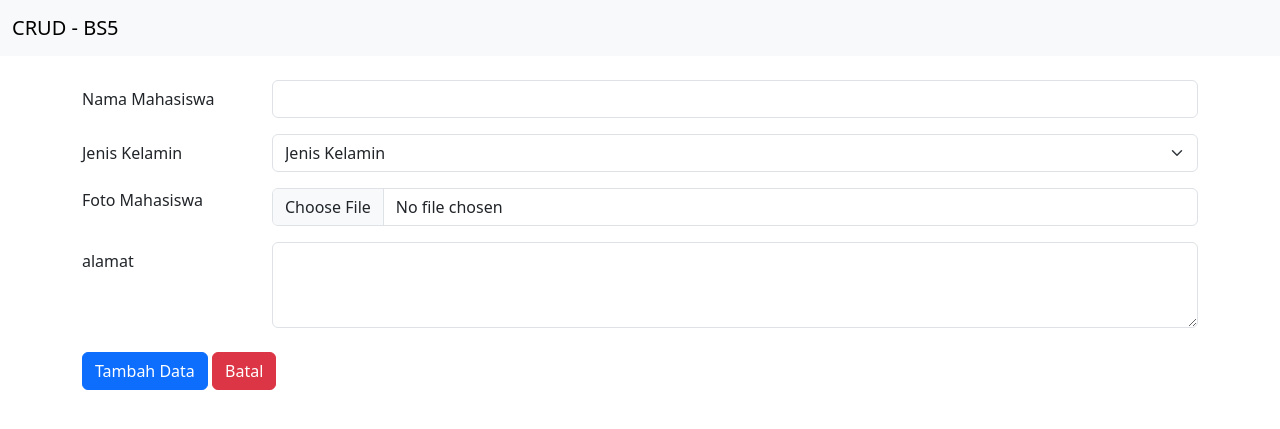
After one commit to fadhil9898/crudKelas, a PHP site: page /kelola.php in a window 1280 px wide. The commit adds this page. Shown: the top 429 px of the page. Run offline with PHP 8.4, Linux system fonts and the light colour scheme.

Commit message:
struktur kendali crud

```diff
--- /dev/null
+++ b/kelola.php
@@ -0,0 +1,74 @@
+<!DOCTYPE html>
+<html lang="en">
+<head>
+    <meta charset="UTF-8">
+    <meta name="viewport" content="width=device-width, initial-scale=1.0">
+    <title>Kelas</title>
+    <link href="https://cdn.jsdelivr.net/npm/bootstrap@5.3.8/dist/css/bootstrap.min.css" rel="stylesheet">
+    <script src="https://cdn.jsdelivr.net/npm/bootstrap@5.3.8/dist/js/bootstrap.bundle.min.js"></script>
+    <link rel="stylesheet" href="styele.css">
+</head>
+<body>
+ <nav class="navbar navbar-light bg-light mb-4">
+    <div class="container-fluid">
+        <a class="navbar-brand" href="#">CRUD - BS5</a>
+    </div>
+ </nav>
+ <div class="container">
+    <form action="proses.php" method="POST">
+        <div class="mb-3 row">
+            <label for="namaMahasiswa" class="col-sm-2 col-form-label">Nama Mahasiswa</label>
+            <div class="col-sm-10">
+                <input type="text" class="form-control" id="namaMahasiswa">
+            </div>
+        </div>
+        <div class="mb-3 row">
+            <label for="jk" class="col-sm-2 col-form-label">Jenis Kelamin</label>
+            <div class="col-sm-10">
+                <select id="jk" class="form-select">
+                        <option selected>Jenis Kelamin</option>
+                        <option value="Laki-Laki">Laki-Laki</option>
+                        <option value="perempuan">perempuan</option>
+                </select>
+            </div>
+        </div>
+        <div class="mb-3 row">
+            <label for="fotoMahasiswa" class="col-sm-2 form-label">Foto Mahasiswa</label>
+            <div class="col-sm-10">
+            <input class="form-control" type="file" id="fotoMahasiswa" >
+            </div>
+        </div>
+
+        <div class="mb-3 row">
+            <label for="alamat" class="col-sm-2 col-form-label">alamat</label>
+            <div class="col-sm-10">
+                <textarea rows="3" class="form-control" id="alamat"></textarea>
+            </div>
+        </div>
+
+        <div class="mb-3 row mt-4">
+            <div class="col ">
+                <?php
+                if(isset($_GET['ubah'])){
+                ?>
+                <button type="submit" name="aksi" value="edit" class="btn btn-primary">
+                    Simpan Data
+                </button>
+                <?php
+                    } else{
+                ?>
+                    <button type="submit" name="aksi" value="tambah" class="btn btn-primary">
+                        Tambah Data
+                    </button>
+                <?php
+                    }
+                ?>
+            <a href="index.php" type="button" class="btn btn-danger ">
+                Batal
+            </a>
+            </div>
+        </div>
+    </form>
+ </div>
+</body>
+</html>
```
Also changed, not shown: index.php (renamed from index.html, +9 -9 lines), proses.php (added, +12 -0 lines), tambahData.html (deleted, +0 -60 lines).
